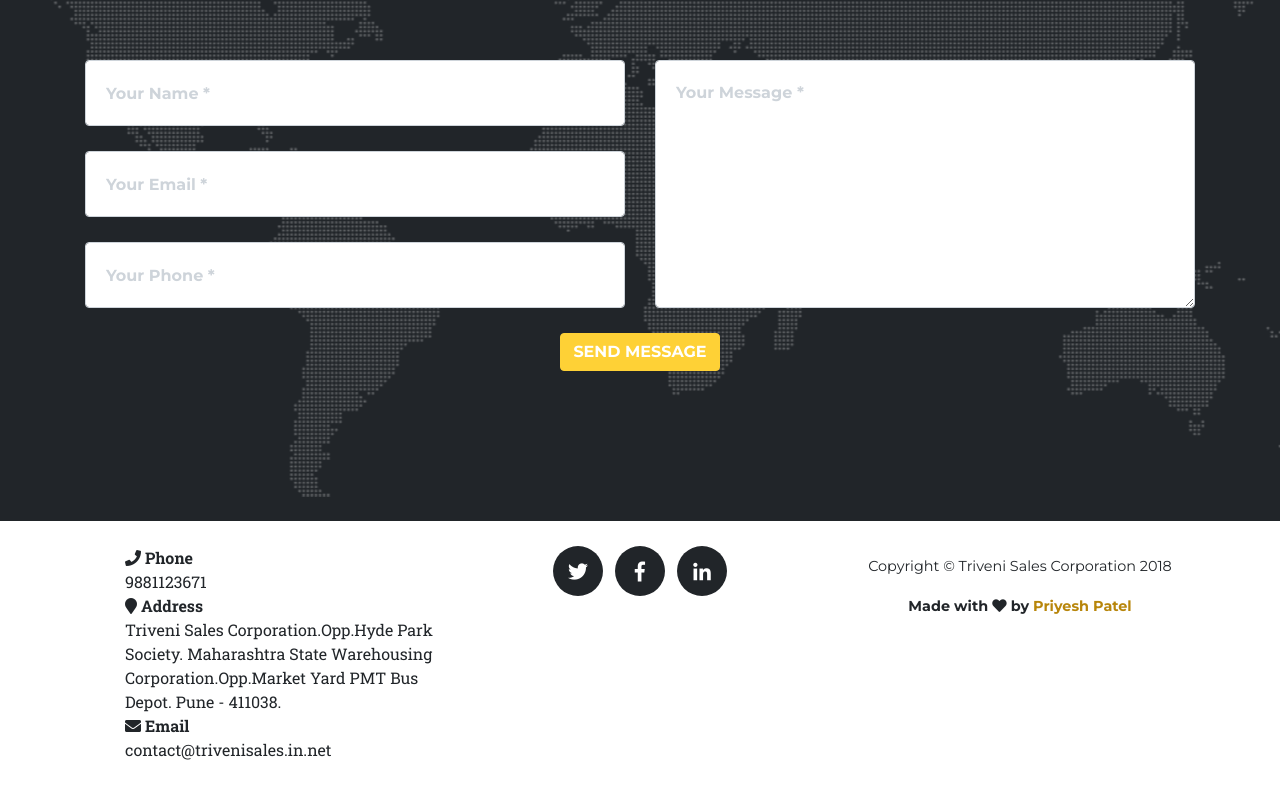
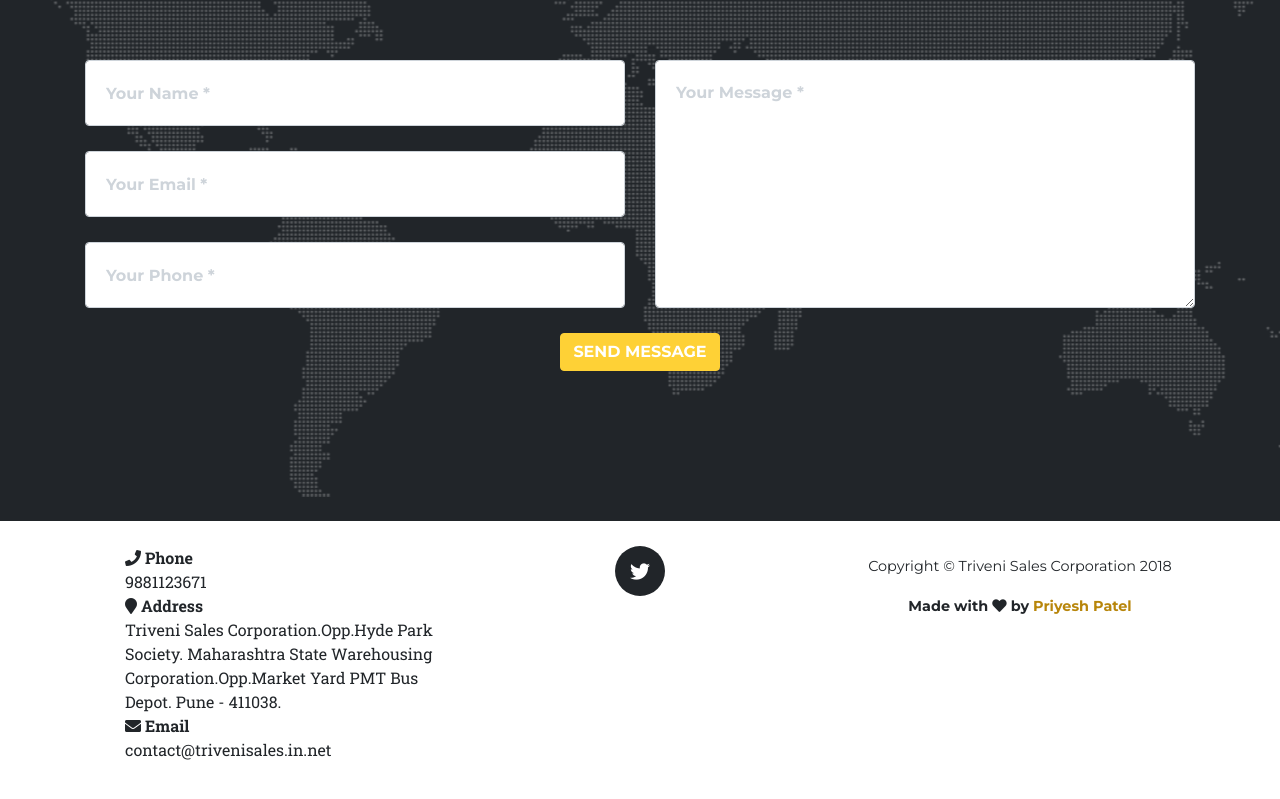
Before and after one commit to priyesh18/triveni, a plain HTML site: page index.html in a window 1280 px wide. Shown: the part 2388-3187 px from the top of the page. Drawn offline with Linux system fonts and the light colour scheme; a web font is replaced by a local one.

Commit message:
fix social link

```diff
--- a/index.html
+++ b/index.html
@@ -202,20 +202,15 @@
           <div class="col-md-4">
             <ul class="list-inline social-buttons">
               <li class="list-inline-item">
-                <a href="#">
+                <a href="https://twitter.com/TriveniSales">
                   <i class="fab fa-twitter"></i>
                 </a>
               </li>
-              <li class="list-inline-item">
+              <!-- <li class="list-inline-item">
                 <a href="#">
                   <i class="fab fa-facebook-f"></i>
                 </a>
-              </li>
-              <li class="list-inline-item">
-                <a href="#">
-                  <i class="fab fa-linkedin-in"></i>
-                </a>
-              </li>
+              </li> -->
             </ul>
           </div>
           <div class="col-md-4">
```
